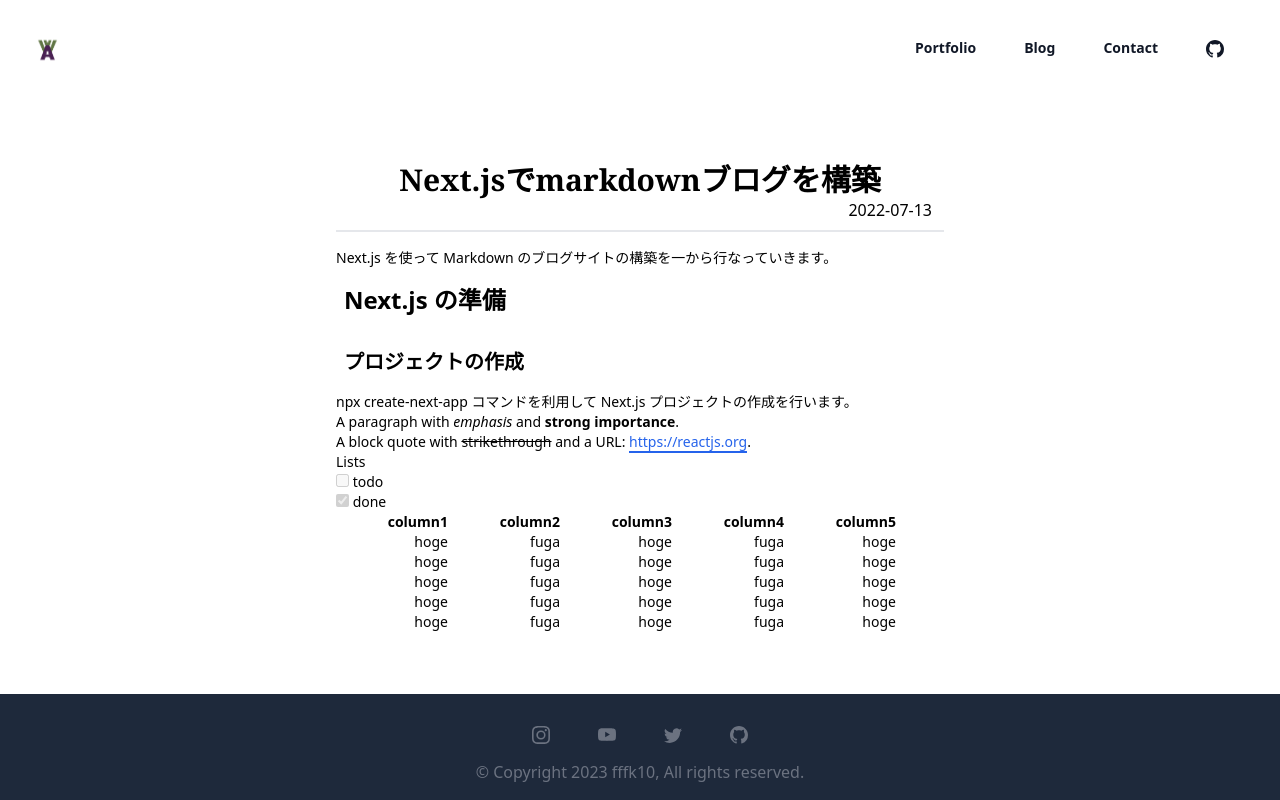
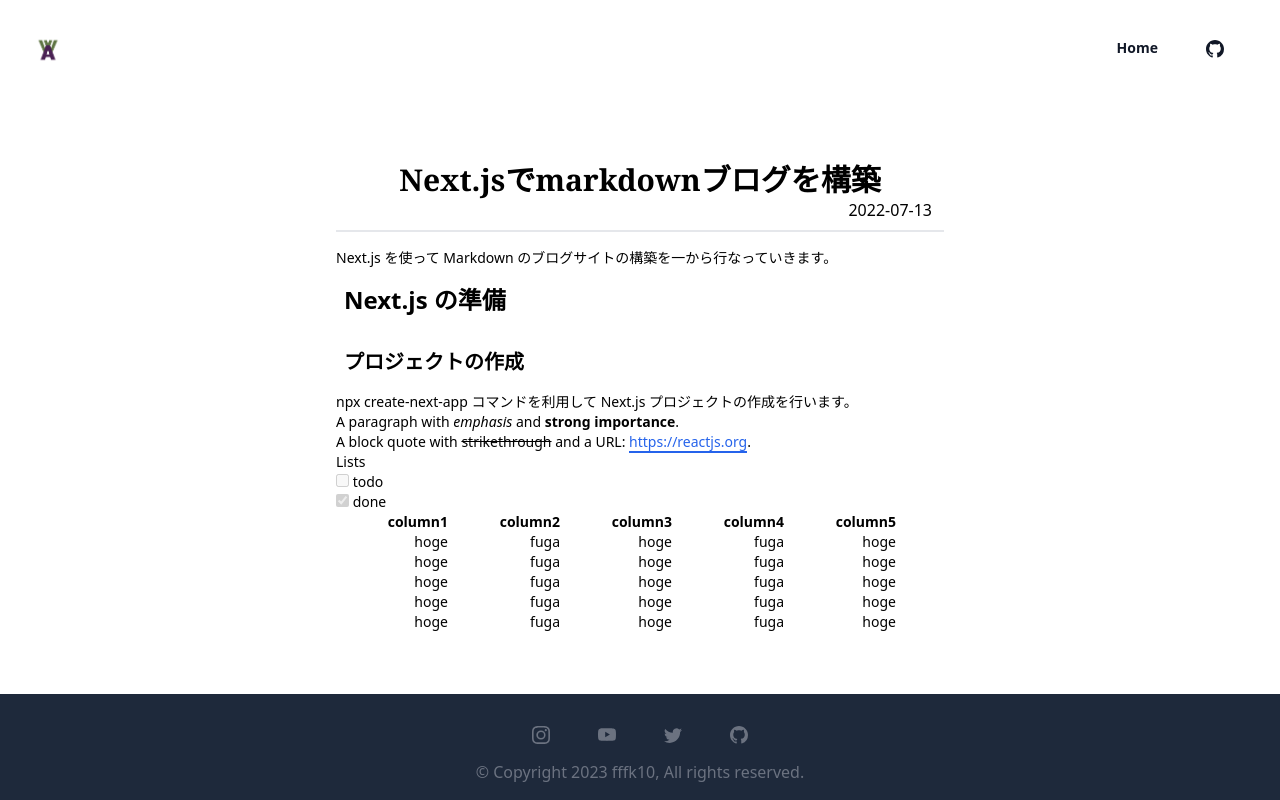
Before and after one commit to fffk10/portfolio, a Next.js app: page /blog/first-post in a window 1280 px wide. Built offline with nearby package versions, Linux system fonts and the light colour scheme.

Commit message:
add: other home page Layout

```diff
--- a/src/components/layouts/Header.tsx
+++ b/src/components/layouts/Header.tsx
@@ -1,8 +1,8 @@
 import Link from 'next/link';
 import Image from 'next/image';
-import * as React from 'react';
+import { useState } from 'react';
+
 import { BsInstagram, BsTwitter, BsYoutube, BsGithub } from 'react-icons/bs'
-import { useState } from 'react';
 import { Dialog } from '@headlessui/react';
 import {
   Bars3Icon,
@@ -24,13 +24,13 @@
     <header className="bg-white">
       <nav className="mx-auto flex max-w-7xl items-center justify-between p-6 lg:px-8" aria-label="Global">
         <div className="flex">
-          <Link href="/" className="-m-1.5 p-1.5">
+          <Link href="/home" className="-m-1.5 p-1.5">
             <Image className="h-8 w-auto" src="/logo.png" alt={'logo'} width={70} height={60} />
           </Link>
         </div>
 
         {/** pc menu */}
-        <div className='w-full justify-end hidden lg:flex'>
+        <div className='hidden lg:flex'>
           {
             navMenu.map(item => (
               <AnchorLink key={item}
@@ -51,7 +51,7 @@
         <div className="flex lg:hidden">
           <button
             type="button"
-            className="-m-2.5 inline-flex items-center justify-center rounded-md p-2.5 text-gray-700"
+            className="-m-2.5 inline-flex items-center er rounded-md p-2.5 text-gray-700"
             onClick={() => setOpenMobileMenu(true)}
           >
             <span className="sr-only">Open main menu</span>
@@ -63,7 +63,7 @@
       {/** open mobile menu */}
       <Dialog as="div" className="lg:hidden" open={openMobileMenu} onClose={setOpenMobileMenu}>
         <div className="fixed inset-0 z-10" />
-        <Dialog.Panel className="fixed inset-y-0 right-0 z-10 w-full overflow-y-auto bg-gray-100 px-6 py-6 sm:max-w-sm sm:ring-1 sm:ring-gray-900/10">
+        <Dialog.Panel className="fixed inset-y-0 right-0 z-10 w-full overflow-y-auto bg-white px-6 py-6 sm:max-w-sm sm:ring-1 sm:ring-gray-900/10">
           <div className="flex items-center justify-between">
             <Link href="/" className="-m-1.5 p-1.5">
               <Image className="h-8 w-auto" src="/logo.png" alt={'logo'} width={70} height={60} />
--- /dev/null
+++ b/src/components/layouts/HomeLayout.tsx
@@ -0,0 +1,17 @@
+import Header from "@/components/layouts/Header"
+import Footer from "@/components/layouts/Footer"
+import { ReactElement } from "react"
+
+type HomeLayoutProps = Required<{
+  readonly children: ReactElement
+}>
+
+export default function HomeLayout({ children }: HomeLayoutProps) {
+  return (
+    <div className="min-h-screen relative pb-24 box-border">
+      <Header />
+      <main>{children}</main>
+      <Footer />
+    </div>
+  )
+}
--- /dev/null
+++ b/src/components/layouts/OtherHomeHeader.tsx
@@ -0,0 +1,48 @@
+import Link from 'next/link';
+import Image from 'next/image';
+import { useState } from 'react';
+
+import { BsInstagram, BsTwitter, BsYoutube, BsGithub } from 'react-icons/bs'
+import { Dialog } from '@headlessui/react';
+import {
+  Bars3Icon,
+  XMarkIcon,
+} from '@heroicons/react/24/outline'
+import AnchorLink from "react-anchor-link-smooth-scroll";
+
+// TODO commonのファイルを参照する
+const navMenu: string[] = [
+  'Portfolio',
+  'Blog',
+  'Contact',
+]
+
+const OtherHomeHeader = () => {
+  return (
+    <header className="bg-white">
+      <nav className="mx-auto flex max-w-7xl items-center justify-between p-6 lg:px-8" aria-label="Global">
+        <div className="flex">
+          <Link href="/home" className="-m-1.5 p-1.5">
+            <Image className="h-8 w-auto" src="/logo.png" alt={'logo'} width={70} height={60} />
+          </Link>
+        </div>
+
+        <div className='flex'>
+          <Link
+            href='/home'
+            className='px-6 py-3 rounded-md min-h-full text-sm font-semibold leading-6 text-gray-900'
+          >Home
+          </Link>
+          <Link
+            href='https://github.com/fffk10'
+            className='px-6 py-4 text-lg text-gray-900'
+          >
+            <BsGithub />
+          </Link >
+        </div >
+      </nav>
+    </header>
+  )
+}
+
+export default OtherHomeHeader;
--- a/src/components/layouts/Layout.tsx
+++ b/src/components/layouts/OtherHomeLayout.tsx
@@ -1,15 +1,15 @@
-import Header from "@/components/layouts/Header"
 import Footer from "@/components/layouts/Footer"
 import { ReactElement } from "react"
+import OtherHomeHeader from "./OtherHomeHeader"
 
-type LayoutProps = Required<{
+type OtherHomeLayoutProps = Required<{
   readonly children: ReactElement
 }>
 
-export default function Layout({ children }: LayoutProps) {
+export default function HomeLayout({ children }: OtherHomeLayoutProps) {
   return (
     <div className="min-h-screen relative pb-24 box-border">
-      <Header />
+      <OtherHomeHeader />
       <main>{children}</main>
       <Footer />
     </div>
--- a/src/components/page/Blog/Blog.tsx
+++ b/src/components/page/Blog/Blog.tsx
@@ -31,7 +31,7 @@
 // TODO 削除
 const dummyBlogList: Blog[] = [
   {
-    title: "1first post",
+    title: "first-post",
     views: 1000,
     content: `first post blog.
     second line.
--- a/src/pages/_app.tsx
+++ b/src/pages/_app.tsx
@@ -1,17 +1,26 @@
-import Layout from '@/components/layouts/Layout'
 import '@/styles/globals.css'
+import { NextPage } from 'next'
 import type { AppProps } from 'next/app'
 import Head from 'next/head'
+import { ReactElement, ReactNode } from 'react'
 
-export default function App({ Component, pageProps }: AppProps) {
+export type NextPageWithLayout<P = {}, IP = P> = NextPage<P, IP> & {
+  getLayout?: (page: ReactElement) => ReactNode
+}
+
+type AppPropsWithLayout = AppProps & {
+  Component: NextPageWithLayout
+}
+
+export default function App({ Component, pageProps }: AppPropsWithLayout) {
+  const getLayout = Component.getLayout ?? ((page) => page)
   return (
     <>
       <Head>
         <meta name='viewport' content='width=device-width, initial-scale=1' />
       </Head>
-      <Layout>
-        <Component {...pageProps} />
-      </Layout>
+
+      {getLayout(<Component {...pageProps} />)}
     </>
   )
 }
--- a/src/pages/blog/[id].tsx
+++ b/src/pages/blog/[id].tsx
@@ -1,3 +1,4 @@
+import { ReactElement } from 'react'
 import Head from 'next/head'
 import fs from 'fs'
 import tw from 'tailwind-styled-components'
@@ -6,6 +7,7 @@
 import remarkGfm from 'remark-gfm'
 
 import styles from '@/styles/md.module.css'
+import OtherHomeLayout from '@/components/layouts/OtherHomeLayout'
 
 export const getStaticPaths = async () => {
   console.log('Start getStaticPaths.')
@@ -74,6 +76,10 @@
   )
 }
 
+BlogPage.getLayout = function getLayout(page: ReactElement) {
+  return <OtherHomeLayout>{page}</OtherHomeLayout>
+}
+
 const Container = tw.div`
   w-full
   max-w-2xl
--- a/src/pages/home/index.tsx
+++ b/src/pages/home/index.tsx
@@ -4,6 +4,8 @@
 import Contact from '@/components/page/Contact/Contact'
 import Portfolio from '@/components/page/Portfolio/Portfolio'
 import Section from '@/components/ui/Section'
+import { ReactElement } from 'react'
+import HomeLayout from '@/components/layouts/HomeLayout'
 
 const Home = (props: any) => {
   console.log('home=', props.posts)
@@ -20,4 +22,8 @@
   )
 }
 
+Home.getLayout = function getLayout(page: ReactElement) {
+  return <HomeLayout>{page}</HomeLayout>
+}
+
 export default Home
```
